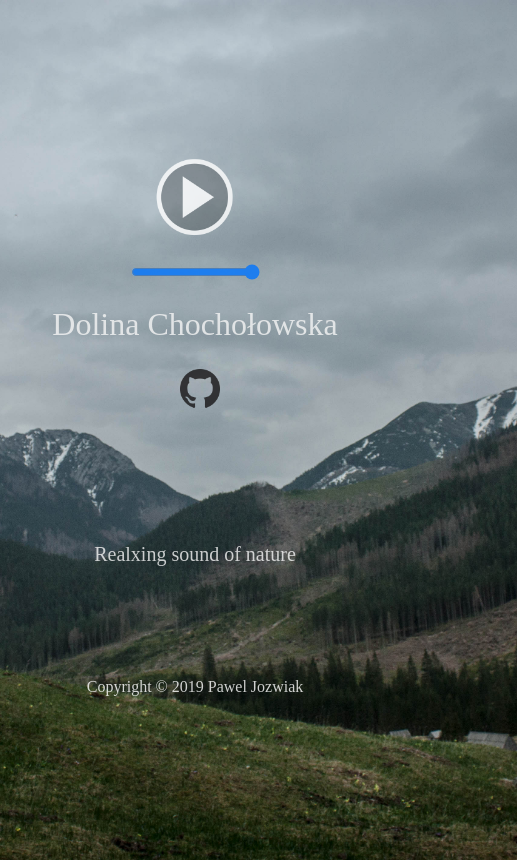
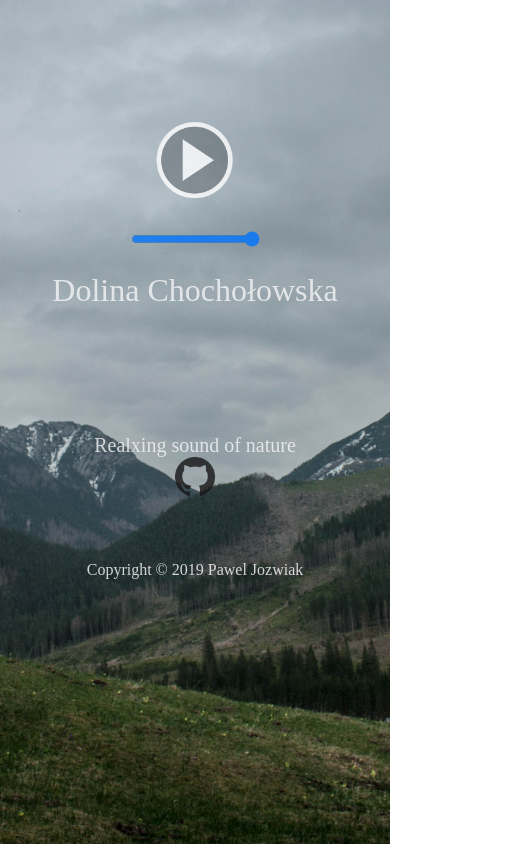
Before and after one commit to PawelJozwiak1986/Ambient-Sound-Site, a website: page index.html in a window 390 px wide. Shown: the whole page, 517 px wide, since content can reach past the window. Drawn offline with Linux system fonts and the light colour scheme; a web font is replaced by a local one.

Commit message:
setting RWD

```diff
--- a/index.html
+++ b/index.html
@@ -5,7 +5,7 @@
   <meta name="viewport" content="width=device-width, initial-scale=1.0">
   <meta http-equiv="X-UA-Compatible" content="ie=edge">
   <link href="https://fonts.googleapis.com/css?family=Marcellus+SC" rel="stylesheet">
-  <link rel="stylesheet" href="css/mobile.css" media="(min-width:220px) and (max-width: 1008px)">
+  <link rel="stylesheet" href="css/mobile.css" media="(min-width:320px) and (max-width: 1008px)">
   <link rel="stylesheet" href="css/desktop.css" media="(min-width: 1008px)">
   <title>Chochołowska Dolina</title>
 </head>
--- a/sass/desktop.scss
+++ b/sass/desktop.scss
@@ -86,7 +86,7 @@ body{
   height: 30px;
   top:500px;
   width:172%;
-  margin-top: 60px;
+  margin-top: 30%;
   position: absolute;
   opacity: 1.0;
   color:white;
--- a/sass/mobile.scss
+++ b/sass/mobile.scss
@@ -2,24 +2,21 @@ body{
   background: url(../assets/3.jpg) center no-repeat;
   background-size: cover ;
   font-family: 'Marcellus SC', serif;
-  height:100%;
+  height:100vh;
+  display: block;
+  margin: 0 auto;
 }
 .main__container{
   height: 100vh;
-  display: flex;
-  justify-content: center;
+  display: block;
+
 
 }
 .player__block{
-  display: flex;
-  justify-content: center;
-  align-items: center;
-  flex-direction: column;
+  display: block;
   opacity: 0.8;
   position: relative;
-  height: 200px;
-  width: 140%;
-  margin-top: 110px;
+  // margin-top: 110px;
   text-align: center;
 }
 .play-pause__btn{
@@ -36,15 +33,11 @@ body{
   text-align: center;
 }
 .site__describe--pargaph{
-  position: absolute;
-  top: 300px;
   margin-top: 125px;
   margin-bottom: 0px;
   color: whitesmoke;
-  width: 237px;
   font-size: 20px;
   font-weight: 400;
-  text-align: center;
 }
 .github__link{
   opacity: 2,0;
@@ -56,9 +49,9 @@ body{
 .copyright{
   height: 30px;
   top:500px;
-  width:172%;
   margin-top: 60px;
-  position: absolute;
+  // position: absolute;
   opacity: 1.0;
   color:white;
+  text-align: center;
 }
```
Also changed, not shown: css/desktop.css, css/mobile.css.
